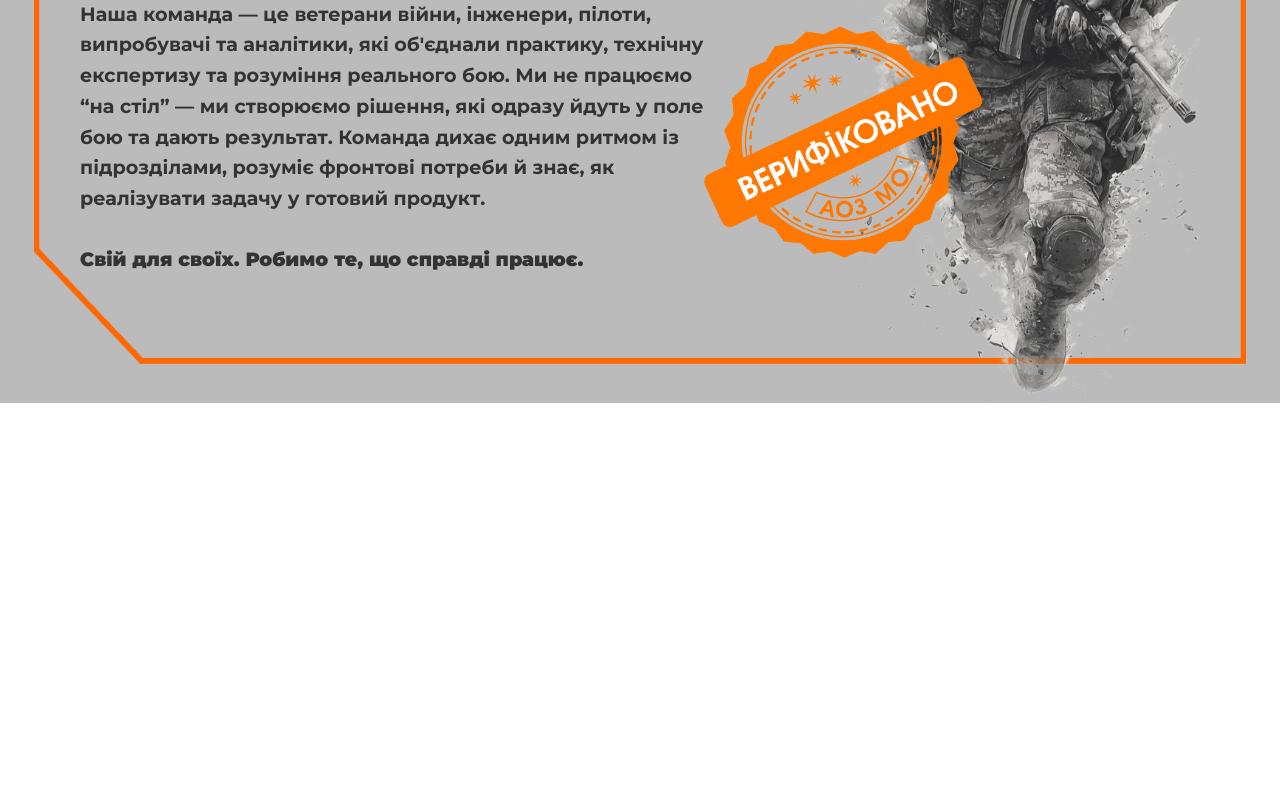
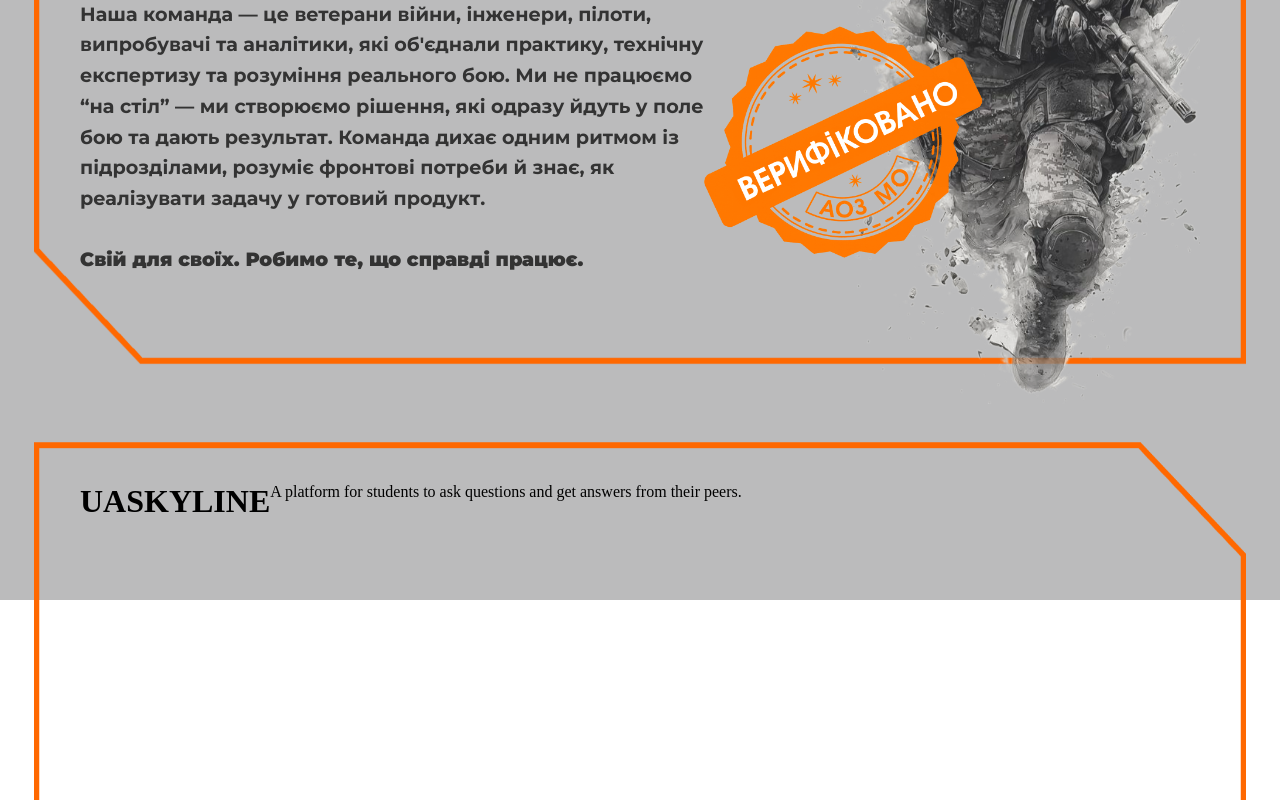
Before and after one commit to Cennge/UASkyline, a React (Vite) app: page / in a window 1280 px wide. Shown: the part 397-1197 px from the top of the page. Before the commit the page ends 800 px from the top, so only its background shows below. Built offline with nearby package versions, Linux system fonts and the light colour scheme.

Commit message:
added frame page4

```diff
--- a/src/App.tsx
+++ b/src/App.tsx
@@ -1,5 +1,6 @@
 import './App.css'
 import { Page1 } from './components/page1/page1'
+import { Page4 } from './components/page4/page4'
 import AOS from 'aos'
 import 'aos/dist/aos.css'
 
@@ -15,6 +16,7 @@ function App() {
     <>
       <div className='main-components'>
         <Page1 />
+        <Page4 />
       </div>
     </>
   )
--- /dev/null
+++ b/src/components/page4/page4.css
@@ -0,0 +1,28 @@
+.page4  -skyline-container {
+    font-family: "Montserrat", sans-serif;
+    font-weight: 650;
+    height: 100vh;
+    box-sizing: border-box;
+    display: flex;
+    align-items: center;
+    justify-content: center;
+    font-size: 1.2rem;
+}
+
+.page4-skyline-background {
+    position: absolute;
+    top: 10;
+    left: 0;
+    width: 100%;
+    height: 100%;
+    z-index: 1;
+}
+
+
+.page4-skyline-content {
+    display: flex;
+    width: 100%;
+    height: 100%;
+    padding: 80px;
+    box-sizing: border-box;
+}
--- /dev/null
+++ b/src/components/page4/page4.tsx
@@ -0,0 +1,21 @@
+import './page4.css';
+
+export function Page4() {
+    return (
+        <div className="page4-skyline-container">
+            <img
+                src="img/frame.png"
+                alt="Frame Background"
+                className="page4-skyline-background"
+                data-aos="fade-up"
+                data-aos-duration="500"
+            />
+            <div className="page4-skyline-content">
+                <h1 data-aos="fade-up" data-aos-duration="500">UASKYLINE</h1>
+                <p data-aos="fade-up" data-aos-duration="500">
+                    A platform for students to ask questions and get answers from their peers.
+                </p>
+            </div>
+        </div>
+    );
+}
```
Also changed, not shown: src/components/page2/page2.tsx (deleted, +0 -16 lines).
